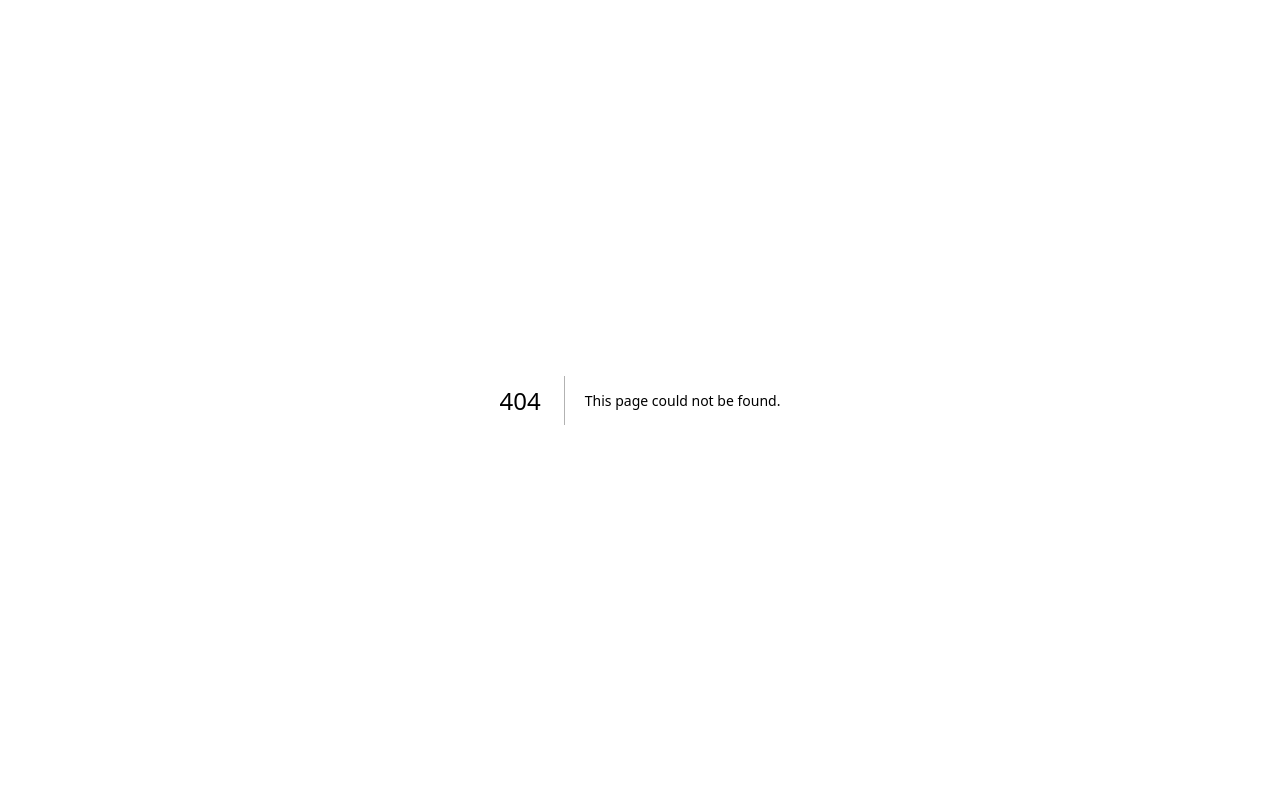
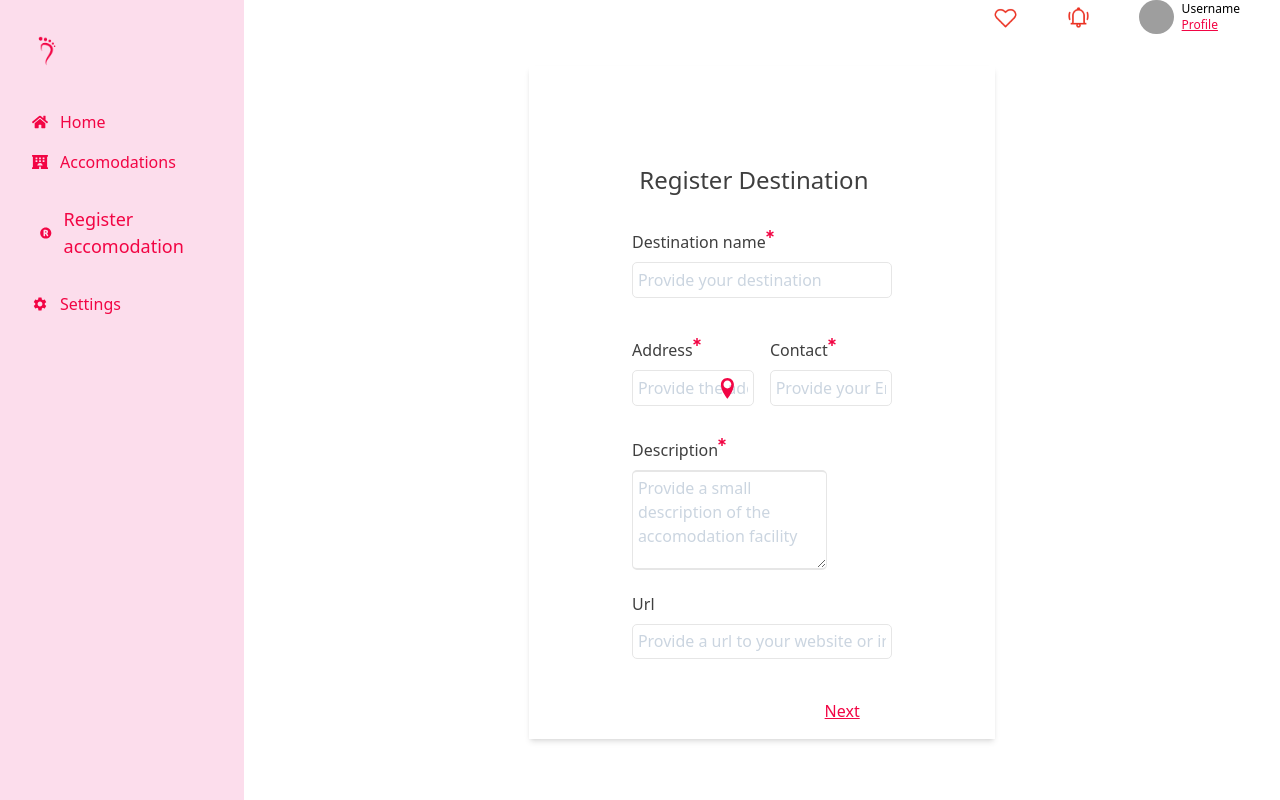
Before and after one commit to atlp-rwanda/rca-barefoot-team4-fe, a Next.js app: page /accomodation/registration in a window 1280 px wide. Before the commit this address had no page. Built offline with nearby package versions, Linux system fonts and the light colour scheme; grey boxes are pictures that could not be loaded.

Commit message:
feat: add routing

```diff
--- a/src/components/sidebar.tsx
+++ b/src/components/sidebar.tsx
@@ -10,24 +10,32 @@ const Sidebar = () => {
     <div className="h-screen bg-[#FCDDEC] p-4 sm:p-[2rem]">
       <Logo withText={false} />
       <ul className="mt-10 flex flex-col justify-center space-y-8 sm:space-y-4">
-        <Link href={`/`} className="hover:no-underline">
+        <Link href={`/accomodation`} className="hover:no-underline">
           <li className="flex items-center space-x-3 text-red-default">
             <FaHome className="text-xl sm:text-base" />
             <span className="hidden sm:block">Home</span>
           </li>
         </Link>
+        <Link href={`/accomodation/list`}>
           <li className="flex items-center space-x-3 text-red-default">
             <FaHotel className="text-xl sm:text-base" />
             <span className="hidden sm:block">Accomodations</span>
           </li>
-        <li className="flex items-center space-x-3 bg-red-default  px-1 py-2 text-lg text-white sm:px-2 sm:py-4">
+        </Link>
+
+        <Link href={`/accomodation/registration`}>
+          <li className="flex items-center space-x-3 px-1 py-2  text-lg text-red-default visited:bg-red-default visited:text-white sm:px-2 sm:py-4">
             <FaRegistered className="text-xl sm:text-base" />
             <span className="hidden sm:block"> Register accomodation</span>
           </li>
+        </Link>
+
+        <Link href={`/accomodation/settings`}>
           <li className="flex items-center space-x-3 text-red-default">
             <MdSettings className="text-2xl sm:text-base" />
             <span className="hidden sm:block">Settings</span>
           </li>
+        </Link>
       </ul>
     </div>
   );
--- a/src/pages/accomodation/index.tsx
+++ b/src/pages/accomodation/index.tsx
@@ -1,39 +1,9 @@
-import { useState } from 'react';
-
 import AccomodationLayout from '@/layouts/accomodation/layout';
-import type { IAccomodation } from '@/services/interfaces';
-
-import AssignRooms from './assign-rooms';
-import RegisterDestination from './register-destination';
 
 const Index = () => {
-  const [page, setPage] = useState(0);
-  const [accomodationState, setAccomodationState] = useState<IAccomodation>({
-    destinationName: '',
-    address: '',
-    contact: '',
-    description: '',
-    websiteUrl: '',
-  });
-
-  const componentsList = [
-    <RegisterDestination
-      page={page}
-      setPage={setPage}
-      key={page}
-      accomodationState={accomodationState}
-      setAccomodationState={setAccomodationState}
-    />,
-    <AssignRooms
-      page={page}
-      setPage={setPage}
-      key={page}
-      accomodationState={accomodationState}
-    />,
-  ];
   return (
     <AccomodationLayout>
-      <div>{componentsList[page]}</div>
+      <p>{"Travel admin's panel for accomodations"}</p>
     </AccomodationLayout>
   );
 };
--- /dev/null
+++ b/src/pages/accomodation/registration/index.tsx
@@ -0,0 +1,41 @@
+import { useState } from 'react';
+
+import AccomodationLayout from '@/layouts/accomodation/layout';
+import type { IAccomodation } from '@/services/interfaces';
+
+import AssignRooms from './assign-rooms';
+import RegisterDestination from './register-destination';
+
+const Index = () => {
+  const [page, setPage] = useState(0);
+  const [accomodationState, setAccomodationState] = useState<IAccomodation>({
+    destinationName: '',
+    address: '',
+    contact: '',
+    description: '',
+    websiteUrl: '',
+  });
+
+  const componentsList = [
+    <RegisterDestination
+      page={page}
+      setPage={setPage}
+      key={page}
+      accomodationState={accomodationState}
+      setAccomodationState={setAccomodationState}
+    />,
+    <AssignRooms
+      page={page}
+      setPage={setPage}
+      key={page}
+      accomodationState={accomodationState}
+    />,
+  ];
+  return (
+    <AccomodationLayout>
+      <div>{componentsList[page]}</div>
+    </AccomodationLayout>
+  );
+};
+
+export default Index;
--- a/src/services/api.service.ts
+++ b/src/services/api.service.ts
@@ -37,13 +37,9 @@ export const loginUser = async (body: TLogin) => {
 
 export const registerAccomodation = async (body: ICombined) => {
   try {
-    const { data } = await axios.post(
-      `http://localhost:3000/api/v1/accomodation/`,
-      body,
-      {
-        headers,
-      }
-    );
+    const { data } = await axios.post(`${BASE_URL}/accomodation/`, body, {
+      headers,
+    });
 
     return data;
   } catch (err: any) {
```
Also changed, not shown: src/pages/accomodation/registration/assign-rooms.tsx (renamed from src/pages/accomodation/assign-rooms.tsx), src/pages/accomodation/registration/register-destination.tsx (renamed from src/pages/accomodation/register-destination.tsx). Lines whose indentation alone changed are shown as unchanged.
